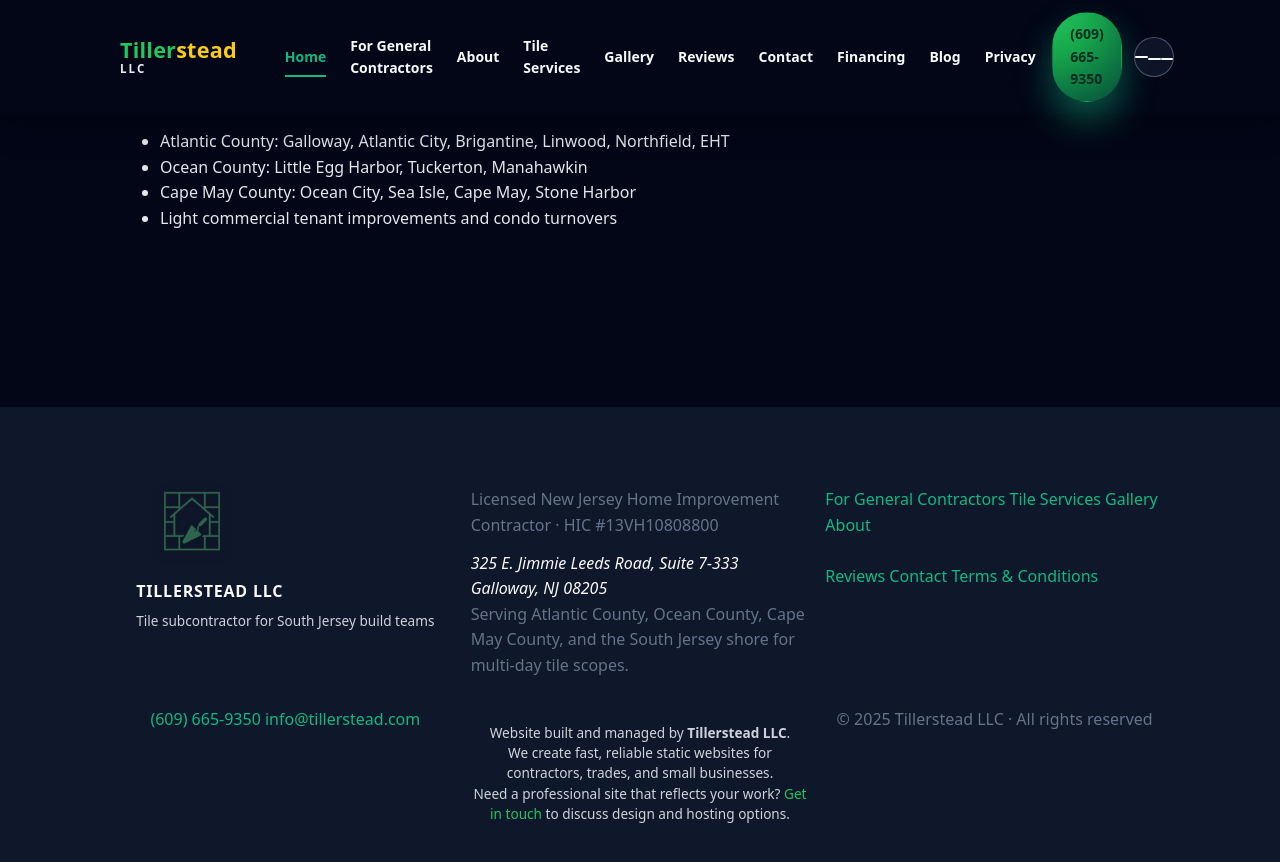
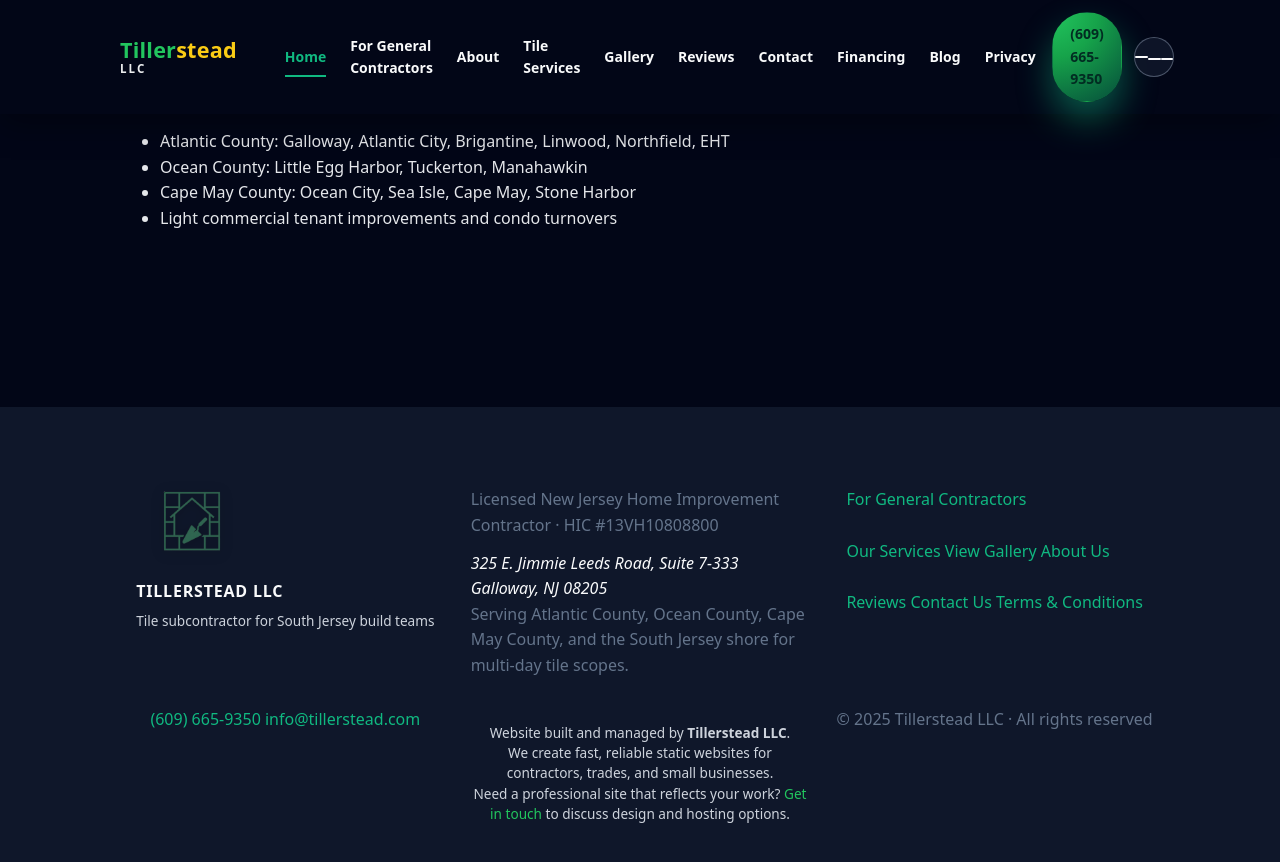
Before and after one commit to XTX33/Tillerstead-site, a Jekyll site: the page built from index.html, in a window 1280 px wide and 900 px high, scrolled down 5667 px. Shown: the top 862 px of the window. Built offline with Jekyll 4.4.1, drawn with Linux system fonts in a browser that asks for light colours.

Commit message:
Update footer.html

```diff
--- a/_includes/footer.html
+++ b/_includes/footer.html
@@ -49,13 +49,14 @@
     <!-- Nav -->
     <nav class="footer-nav" aria-label="Footer navigation">
       <a href="{{ '/for-general-contractors/' | relative_url }}">For General Contractors</a>
-      <a href="{{ '/services/'  | relative_url }}">Tile Services</a>
-      <a href="{{ '/portfolio/' | relative_url }}">Gallery</a>
-      <a href="{{ '/about/'     | relative_url }}">About</a>
+      <br></br>
+      <a href="{{ '/services/'  | relative_url }}"> Our Services </a>
+      <a href="{{ '/portfolio/' | relative_url }}"> View Gallery </a>
+      <a href="{{ '/about/'     | relative_url }}"> About Us </a>
             <br></br>
-      <a href="{{ '/reviews/'   | relative_url }}">Reviews</a>
-      <a href="{{ '/contact/'   | relative_url }}">Contact</a>
-      <a href="{{ '/terms/'     | relative_url }}">Terms &amp; Conditions</a>
+      <a href="{{ '/reviews/'   | relative_url }}"> Reviews </a>
+      <a href="{{ '/contact/'   | relative_url }}"> Contact Us </a>
+      <a href="{{ '/terms/'     | relative_url }}"> Terms &amp; Conditions </a>
     </nav>
 
     <!-- Contact -->
```
